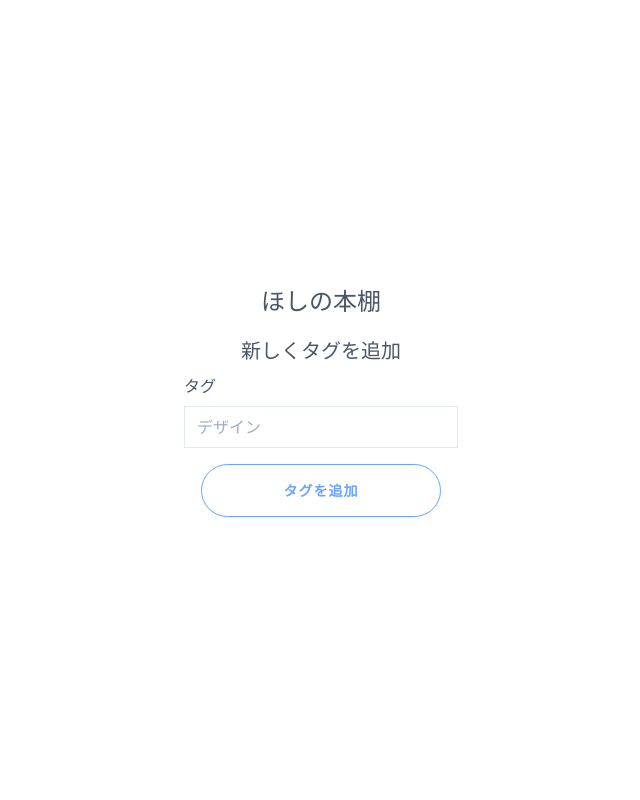
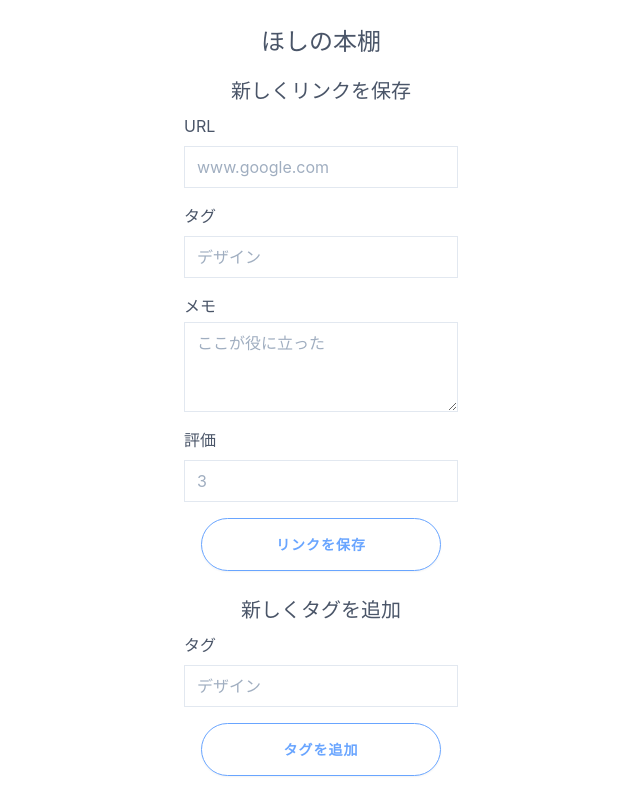
Before and after one commit to andmohiko/phillip, a Nuxt app: page / in a window 1280 px wide. Shown: the whole page, without its empty margins (319-959 px from the left). Built offline with nearby package versions, Linux system fonts and the light colour scheme; no server answers.

Commit message:
add AddBookmark component

```diff
--- /dev/null
+++ b/src/components/input/AddBookmark.vue
@@ -0,0 +1,80 @@
+<template>
+  <div class="add-bookmark pb-6">
+    <p class="text-xl text-gray-700 pb-2">新しくリンクを保存</p>
+    <TextField
+      ref="url"
+      label="URL"
+      placeholder="www.google.com"
+    />
+    <TextField
+      ref="tags"
+      label="タグ"
+      placeholder="デザイン"
+    />
+    <TextArea
+      ref="note"
+      label="メモ"
+      placeholder="ここが役に立った"
+    />
+    <TextField
+      ref="rating"
+      label="評価"
+      placeholder="3"
+    />
+    <Button @onClick="addBookmark" label="リンクを保存" />
+  </div>
+</template>
+
+<script lang="ts">
+import Vue from 'vue'
+import firebase from '@/plugins/firebase'
+import { serverTimestamp } from '@/plugins/firebase'
+import { CreateBookmarkDto } from '@/types/Bookmark'
+import { Label } from '@/types/Tag'
+import Button from '@/components/parts/Button.vue'
+import TextField from '@/components/input/TextField.vue'
+import TextArea from '@/components/input/TextArea.vue'
+
+export default Vue.extend({
+  components: {
+    Button,
+    TextField,
+    TextArea
+  },
+  methods: {
+    addBookmark() {
+      const urlRef: any = this.$refs.url
+      const url: string = urlRef.get()
+      const tagsRef: any = this.$refs.tags
+      const tags: Label[] = this.getTagsArray(tagsRef.get())
+      const noteRef: any = this.$refs.note
+      const note: string = noteRef.get()
+      const ratingRef: any = this.$refs.rating
+      const rating: number = Number(ratingRef.get())
+      const bookmark: CreateBookmarkDto = {
+        userId: 'andmohiko',
+        createdAt: serverTimestamp,
+        updatedAt: serverTimestamp,
+        url,
+        tags,
+        note,
+        rating
+      }
+      const db = firebase.firestore()
+      try {
+        db.collection('bookmarks')
+          .doc()
+          .set(bookmark)
+      } catch (error) {
+        console.log('error in adding bookmark', error)
+      }
+    },
+    getTagsArray(tags: string): Label[] {
+      return tags.split(',').sort()
+    }
+  }
+})
+</script>
+
+<style scoped lang="scss">
+</style>
--- a/src/pages/index.vue
+++ b/src/pages/index.vue
@@ -1,6 +1,7 @@
 <template>
   <div class="container">
     <h1 class="text-2xl text-gray-700 pb-4">ほしの本棚</h1>
+    <AddBookmark />
     <AddTag />
   </div>
 </template>
@@ -8,10 +9,12 @@
 <script lang="ts">
 import Vue from 'vue'
 import AddTag from '@/components/input/AddTag.vue'
+import AddBookmark from '@/components/input/AddBookmark.vue'
 
 export default Vue.extend({
   components: {
-    AddTag
+    AddTag,
+    AddBookmark
   },
   methods: {
   }
--- /dev/null
+++ b/src/types/Bookmark.ts
@@ -0,0 +1,25 @@
+import firebase from '@/plugins/firebase'
+
+import { UserId } from './User'
+import { Label } from './Tag'
+export type Url = string
+
+export interface Bookmark {
+  userId: UserId
+  createdAt: Date
+  updatedAt: Date
+  url: Url
+  tags: Label[]
+  note: string
+  rating: number
+}
+
+export interface CreateBookmarkDto {
+  userId: Bookmark['userId']
+  createdAt: firebase.firestore.FieldValue
+  updatedAt: firebase.firestore.FieldValue
+  url: Bookmark['url']
+  tags: Bookmark['tags']
+  note: Bookmark['note']
+  rating: Bookmark['rating']
+}
--- /dev/null
+++ b/src/types/User.ts
@@ -0,0 +1,9 @@
+export type Uid = string
+export type UserId = Uid
+
+export interface User {
+  userId: UserId
+  createdAt: Date
+  updatedAt: Date
+  username: string
+}
```
